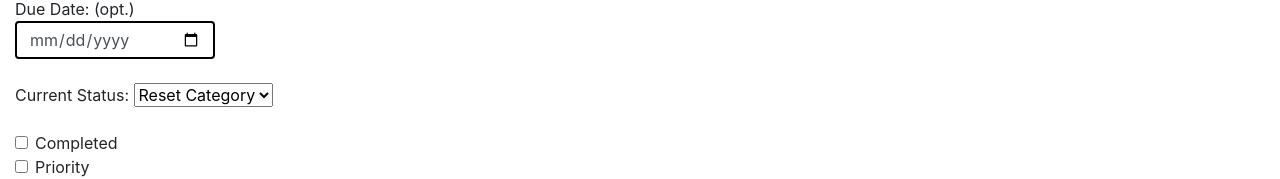
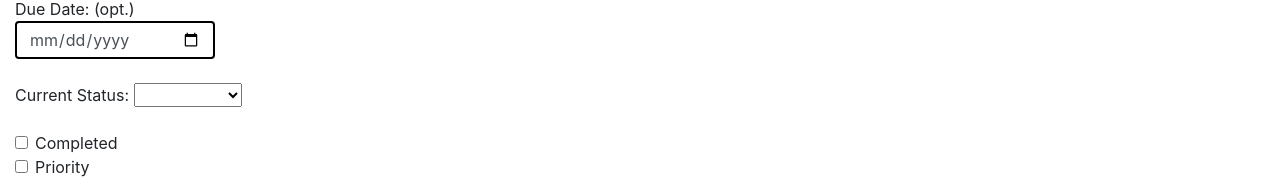
Before and after one commit to vtchris/rocp2_tasks, an Angular app in the folder client/: page /newtodo in a window 1280 px wide. Shown: the part 292-471 px from the top of the page. Built offline with nearby package versions, Linux system fonts and the light colour scheme.

Commit message:
can choose no category, if desired

```diff
--- a/client/src/app/new-task/new-task.component.html
+++ b/client/src/app/new-task/new-task.component.html
@@ -17,7 +17,7 @@
         <div class="form-group">
             <label>Current Status:
                 <select #category>
-                    <option value=null>Reset Category</option>
+                    <option value=null></option>
                     <option value="School">School</option>
                     <option value="Work">Work</option>
                     <option value="Chores">Chores</option>
```
